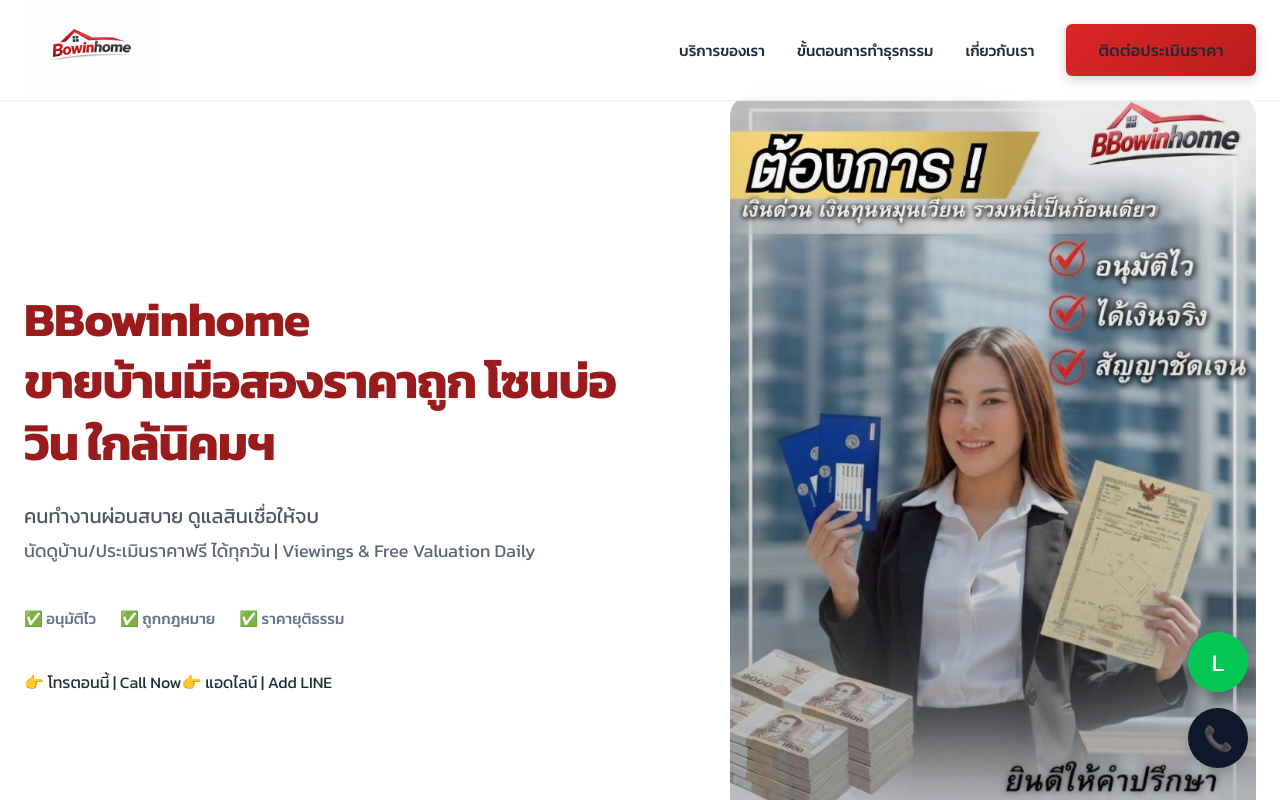
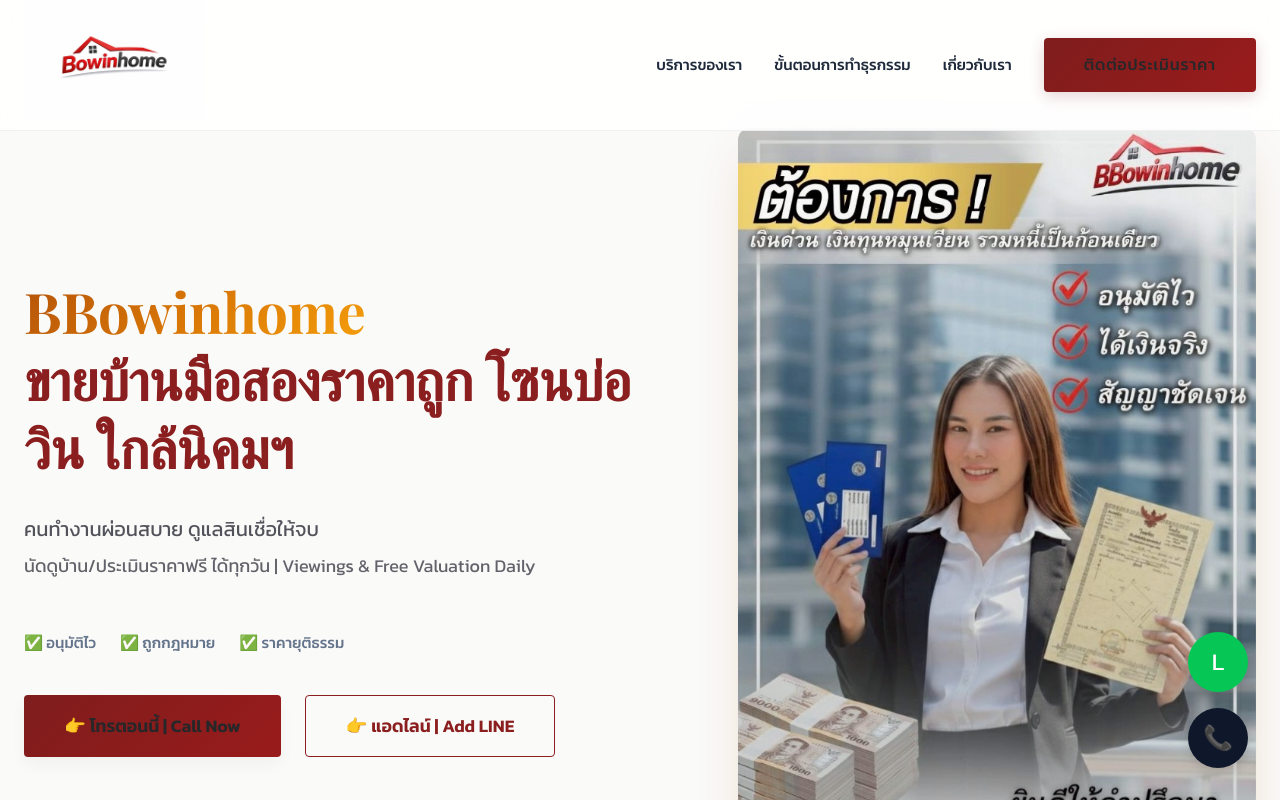
Before and after one commit to dream30915/BBowinhome, a Next.js app: page / in a window 1280 px wide. Shown: the top 800 px of the page. Built offline with nearby package versions, Linux system fonts and the light colour scheme.

Commit message:
feat: maximize logo size and apply premium theme overhaul

```diff
--- a/app/globals.css
+++ b/app/globals.css
@@ -1,43 +1,36 @@
 @import url('https://fonts.googleapis.com/css2?family=Kanit:wght@300;400;500;600;700&display=swap');
-@import url('https://fonts.googleapis.com/css2?family=Playfair+Display:wght@400;600;700&display=swap');
-/* Added for headings */
+@import url('https://fonts.googleapis.com/css2?family=Playfair+Display:wght@500;600;700;800&display=swap');
 
 :root {
-  /* Vibrant & Wealth Palette (Red/Orange) */
-  --primary: #991B1B;
-  /* Deep Red (Dragon/Wealth) */
-  --primary-light: #FCA5A5;
-  /* Light Red */
+  /* Premium Palette */
+  --primary: #8B1E1E;
+  /* Deep Royale Red */
+  --primary-light: #F87171;
 
-  --secondary: #F97316;
-  /* Bright Orange */
-  --secondary-glow: #FDBA74;
-  /* Soft Orange */
-  --secondary-pale: #FFF7ED;
-  /* Pale Orange Background */
+  --secondary: #B45309;
+  /* Bronze/Copper */
+  --secondary-glow: #FCD34D;
 
-  --accent: #FFFFFF;
-  /* Pure White items */
-  --surface: #FFF1F2;
-  /* Very light red/pink tint background */
+  --accent: #FAFAF9;
+  /* Warm Ivory Background */
+  --surface: #FFFFFF;
+  /* Pure White Surface */
 
-  --text-dark: #1F2937;
-  /* Gray 800 - Contrast text */
-  --text-light: #4B5563;
-  /* Gray 600 */
+  --text-dark: #27272a;
+  /* Zinc 800 */
+  --text-light: #52525b;
+  /* Zinc 600 */
   --text-white: #FFFFFF;
 
-  /* Fire/Sunset Gradients */
-  --gold-gradient: linear-gradient(135deg, #F97316 0%, #F59E0B 100%);
-  /* Orange to Amber */
-  --navy-gradient: linear-gradient(135deg, #DC2626 0%, #B91C1C 100%);
-  /* Red to Dark Red */
+  /* Luxury Gradients */
+  --gold-gradient: linear-gradient(135deg, #B45309 0%, #D97706 50%, #F59E0B 100%);
+  --navy-gradient: linear-gradient(135deg, #7f1d1d 0%, #991b1b 100%);
 
-  --shadow-sm: 0 1px 2px 0 rgb(0 0 0 / 0.05);
-  --shadow-md: 0 4px 6px -1px rgb(0 0 0 / 0.1), 0 2px 4px -2px rgb(0 0 0 / 0.1);
-  --shadow-lg: 0 10px 15px -3px rgb(0 0 0 / 0.1), 0 4px 6px -4px rgb(0 0 0 / 0.1);
-  --shadow-gold: 0 10px 25px -5px rgba(220, 38, 38, 0.25);
-  /* Red Shadow */
+  /* Elevated Shadows */
+  --shadow-sm: 0 2px 4px rgba(0, 0, 0, 0.02);
+  --shadow-md: 0 8px 16px rgba(0, 0, 0, 0.04);
+  --shadow-lg: 0 20px 40px -5px rgba(0, 0, 0, 0.08);
+  --shadow-gold: 0 20px 50px -10px rgba(180, 83, 9, 0.2);
 }
 
 * {
@@ -53,6 +46,7 @@
   font-family: 'Kanit', sans-serif;
   background-color: var(--accent);
   color: var(--text-dark);
+  line-height: 1.6;
 }
 
 a {
@@ -60,22 +54,20 @@
   text-decoration: none;
 }
 
-/* Typography */
+/* Luxury Typography */
 h1,
 h2,
 h3,
 h4,
 h5,
 h6 {
-  font-family: 'Kanit', sans-serif;
-  /* Keep Kanit for modern Thai feel, consideration for Playfair for English headers if needed */
-  font-weight: 600;
-  line-height: 1.3;
+  font-family: 'Playfair Display', serif;
+  font-weight: 700;
+  line-height: 1.25;
   color: var(--primary);
   letter-spacing: -0.01em;
 }
 
-/* Utilities */
 .container {
   max-width: 1280px;
   margin: 0 auto;
@@ -89,66 +81,61 @@
 }
 
 .text-gradient {
+  background: var(--gold-gradient);
   background-clip: text;
   -webkit-background-clip: text;
   -webkit-text-fill-color: transparent;
-  background-image: var(--gold-gradient);
 }
 
+/* Premium Buttons */
 .btn {
   display: inline-flex;
   align-items: center;
   justify-content: center;
-  padding: 0.875rem 2rem;
-  border-radius: 0.375rem;
-  /* Slightly sharper corners for professional look */
+  padding: 0.875rem 2.5rem;
+  border-radius: 4px;
+  /* Classic sharp corners */
   font-weight: 500;
-  transition: all 0.3s ease;
+  transition: all 0.4s cubic-bezier(0.4, 0, 0.2, 1);
   cursor: pointer;
   border: none;
   font-size: 1rem;
-  letter-spacing: 0.02em;
+  letter-spacing: 0.05em;
+  text-transform: uppercase;
+  font-family: 'Kanit', sans-serif;
 }
 
 .btn-primary {
   background: var(--navy-gradient);
   color: var(--white);
-  box-shadow: 0 4px 12px rgba(15, 23, 42, 0.2);
+  box-shadow: 0 4px 15px rgba(127, 29, 29, 0.2);
 }
 
 .btn-primary:hover {
   transform: translateY(-2px);
-  box-shadow: 0 8px 16px rgba(15, 23, 42, 0.3);
+  box-shadow: 0 10px 25px rgba(127, 29, 29, 0.3);
 }
 
 .btn-gold {
   background: var(--gold-gradient);
   color: var(--white);
-  box-shadow: 0 4px 12px rgba(184, 134, 11, 0.2);
-}
-
-.btn-gold:hover {
-  transform: translateY(-2px);
-  box-shadow: 0 8px 16px rgba(184, 134, 11, 0.3);
-  background-size: 200%;
 }
 
 .btn-outline {
   background: transparent;
-  border: 1px solid var(--primary-light);
+  border: 1px solid var(--primary);
   color: var(--primary);
 }
 
 .btn-outline:hover {
-  background: var(--accent);
-  color: var(--primary);
+  background: var(--primary);
+  color: white;
 }
 
-/* Glassmorphism */
-.glass {
-  background: rgba(255, 255, 255, 0.85);
-  backdrop-filter: blur(12px);
-  -webkit-backdrop-filter: blur(12px);
+/* Glass Card */
+.glass-card {
+  background: rgba(255, 255, 255, 0.9);
+  backdrop-filter: blur(10px);
   border: 1px solid rgba(255, 255, 255, 0.5);
-  box-shadow: var(--shadow-sm);
+  box-shadow: var(--shadow-md);
 }
--- a/components/FeaturedListings.module.css
+++ b/components/FeaturedListings.module.css
@@ -42,16 +42,17 @@
 
 .card {
     background: white;
-    border-radius: 1rem;
+    border-radius: 0.5rem;
     overflow: hidden;
     box-shadow: var(--shadow-sm);
-    transition: all 0.3s ease;
-    border: 1px solid #f1f5f9;
+    transition: all 0.4s cubic-bezier(0.4, 0, 0.2, 1);
+    border: 1px solid rgba(0, 0, 0, 0.05);
 }
 
 .card:hover {
-    transform: translateY(-5px);
+    transform: translateY(-10px);
     box-shadow: var(--shadow-lg);
+    border-color: rgba(180, 83, 9, 0.2);
 }
 
 .imageWrapper {
--- a/components/Hero.module.css
+++ b/components/Hero.module.css
@@ -1,9 +1,9 @@
 .hero {
-    background-color: var(--accent);
-    padding: 6rem 0 4rem;
+    background: linear-gradient(180deg, var(--accent) 0%, rgba(255, 255, 255, 0) 100%);
+    padding: 8rem 0 6rem;
     overflow: hidden;
     position: relative;
-    min-height: 80vh;
+    min-height: 85vh;
     display: flex;
     align-items: center;
 }
@@ -14,8 +14,7 @@
     padding: 0 1.5rem;
     display: grid;
     grid-template-columns: 1.1fr 0.9fr;
-    /* Text gets slightly more space */
-    gap: 4rem;
+    gap: 5rem;
     align-items: center;
     width: 100%;
 }
@@ -25,37 +24,89 @@
 }
 
 .title {
-    font-size: 3rem;
+    font-size: 3.5rem;
     font-weight: 700;
-    line-height: 1.3;
-    margin-bottom: 1.5rem;
+    line-height: 1.2;
+    margin-bottom: 2rem;
     color: var(--primary);
-    letter-spacing: -0.02em;
+    letter-spacing: -0.01em;
 }
 
-/* ... existing styles ... */
+.highlight {
+    background: var(--gold-gradient);
+    background-clip: text;
+    -webkit-background-clip: text;
+    -webkit-text-fill-color: transparent;
+}
 
 .subtitle {
     font-size: 1.25rem;
-    line-height: 1.7;
+    line-height: 1.8;
     color: var(--text-light);
-    margin-bottom: 2.5rem;
+    margin-bottom: 3rem;
     max-width: 600px;
+    font-family: 'Kanit', sans-serif;
 }
 
-/* ... existing styles ... */
+.ctaGroup {
+    display: flex;
+    gap: 1.5rem;
+}
+
+.primaryBtn {
+    background: var(--navy-gradient);
+    color: var(--white);
+    padding: 1rem 2.5rem;
+    border-radius: 4px;
+    font-weight: 600;
+    transition: all 0.3s ease;
+    box-shadow: var(--shadow-md);
+    border: none;
+    cursor: pointer;
+    font-size: 1.1rem;
+    text-decoration: none;
+    display: inline-flex;
+    align-items: center;
+}
+
+.primaryBtn:hover {
+    transform: translateY(-3px);
+    box-shadow: var(--shadow-gold);
+}
+
+.secondaryBtn {
+    background: transparent;
+    color: var(--primary);
+    padding: 1rem 2.5rem;
+    border-radius: 4px;
+    font-weight: 600;
+    border: 1px solid var(--primary);
+    transition: all 0.3s;
+    cursor: pointer;
+    font-size: 1.1rem;
+    text-decoration: none;
+    display: inline-flex;
+    align-items: center;
+}
+
+.secondaryBtn:hover {
+    background: var(--primary);
+    color: white;
+    box-shadow: var(--shadow-sm);
+    transform: translateY(-3px);
+}
 
 .imageWrapper {
     position: relative;
-    border-radius: 20px;
+    border-radius: 12px;
+    /* Slight rounded for classic feel */
     overflow: hidden;
-    box-shadow: var(--shadow-xl);
-    /* Removed 3D transform for cleaner look */
-    transition: transform 0.3s ease;
+    box-shadow: var(--shadow-gold);
+    transition: transform 0.5s ease;
 }
 
 .imageWrapper:hover {
-    transform: translateY(-5px);
+    transform: translateY(-10px);
 }
 
 .heroImage {
@@ -68,7 +119,7 @@
 .imageOverlay {
     position: absolute;
     inset: 0;
-    background: linear-gradient(to bottom, transparent 0%, rgba(11, 17, 32, 0.3) 100%);
+    background: linear-gradient(to bottom, transparent 0%, rgba(11, 17, 32, 0.2) 100%);
     pointer-events: none;
 }
 
@@ -77,6 +128,7 @@
         grid-template-columns: 1fr;
         text-align: center;
         gap: 3rem;
+        padding-top: 2rem;
     }
 
     .title {
@@ -92,12 +144,7 @@
     }
 
     .imageWrapper {
-        transform: none;
         max-width: 500px;
-        margin: 0 auto;
-    }
-
-    .imageWrapper:hover {
-        transform: none;
+        margin: 2rem auto 0;
     }
 }
--- a/components/Navbar.module.css
+++ b/components/Navbar.module.css
@@ -15,7 +15,7 @@
     display: flex;
     justify-content: space-between;
     align-items: center;
-    height: 100px;
+    height: 130px;
     max-width: 1280px;
     margin: 0 auto;
     padding: 0 1.5rem;
--- a/components/Navbar.tsx
+++ b/components/Navbar.tsx
@@ -6,7 +6,7 @@
         <nav className={styles.navbar}>
             <div className={styles.container}>
                 <Link href="/" className={styles.logo}>
-                    <img src="/logo.jpg" alt="BBowinhome Logo" style={{ height: '90px', objectFit: 'contain' }} />
+                    <img src="/logo.jpg" alt="BBowinhome Logo" style={{ height: '120px', objectFit: 'contain' }} />
                 </Link>
                 <div className={styles.links}>
                     <Link href="#services" className={styles.link}>บริการของเรา</Link>
--- a/components/Services.module.css
+++ b/components/Services.module.css
@@ -37,20 +37,22 @@
 }
 
 .card {
-    padding: 3rem;
-    border-radius: 1rem;
+    padding: 3.5rem 2.5rem;
+    border-radius: 0.5rem;
+    /* Sharper */
     background: white;
-    border: 1px solid #e2e8f0;
-    transition: all 0.4s cubic-bezier(0.4, 0, 0.2, 1);
+    border: 1px solid rgba(0, 0, 0, 0.05);
+    transition: all 0.4s ease;
     position: relative;
     display: flex;
     flex-direction: column;
+    box-shadow: var(--shadow-sm);
 }
 
 .card:hover {
-    transform: translateY(-8px);
-    box-shadow: var(--shadow-xl, 0 20px 25px -5px rgba(0, 0, 0, 0.1), 0 10px 10px -5px rgba(0, 0, 0, 0.04));
-    border-color: rgba(184, 134, 11, 0.3);
+    transform: translateY(-10px);
+    box-shadow: var(--shadow-lg);
+    border-color: rgba(180, 83, 9, 0.1);
 }
 
 .imageContainer {
--- a/components/Testimonials.module.css
+++ b/components/Testimonials.module.css
@@ -32,17 +32,20 @@
 }
 
 .card {
-    background: #f8fafc;
-    padding: 2.5rem;
-    border-radius: 1rem;
+    background: rgba(255, 255, 255, 0.6);
+    backdrop-filter: blur(10px);
+    padding: 3rem 2rem;
+    border-radius: 0.5rem;
     position: relative;
-    border: 1px solid #e2e8f0;
-    transition: transform 0.3s;
+    border: 1px solid rgba(0, 0, 0, 0.05);
+    transition: all 0.4s ease;
 }
 
 .card:hover {
     transform: translateY(-5px);
+    background: white;
     box-shadow: var(--shadow-md);
+    border-color: var(--secondary-glow);
 }
 
 .quoteIcon {
```
